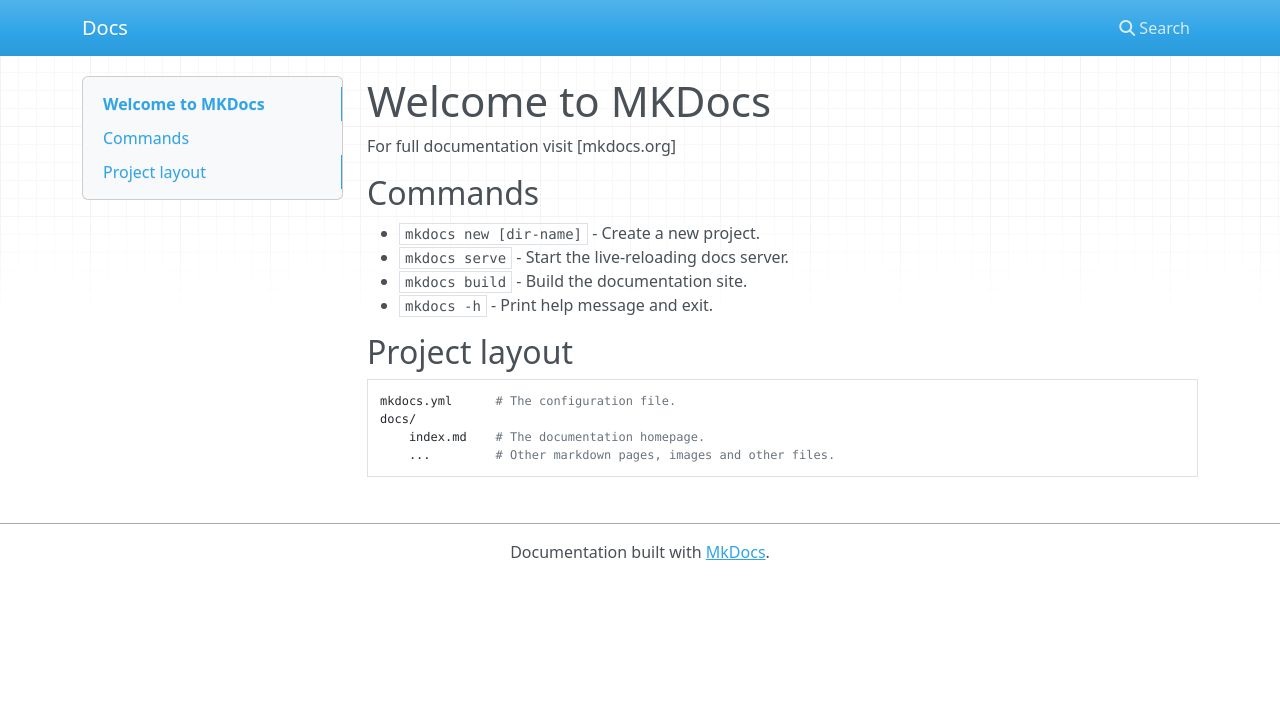
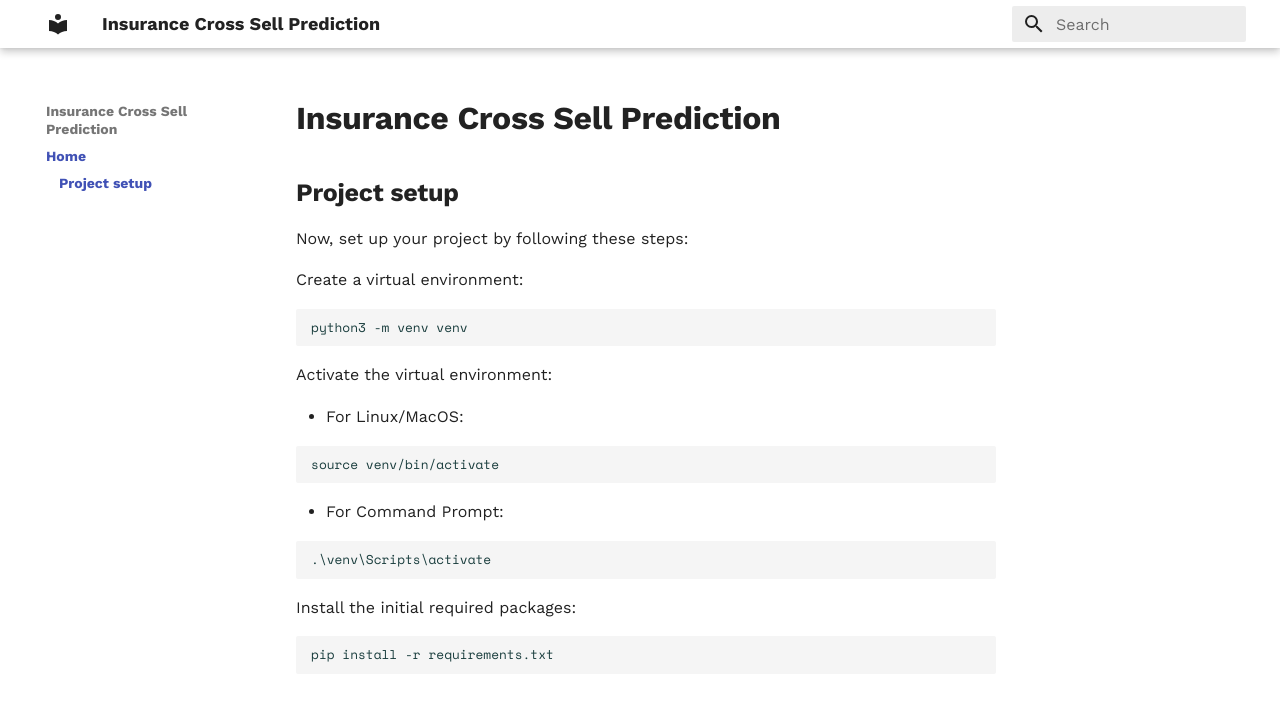
Before and after one commit to yamalies/CrossSell_Predictor, an MkDocs documentation site: the page built from docs/index.md, in a window 1280 px wide. Shown: the top 701 px of the page. Built offline with MkDocs 1.6.1 and Material for MkDocs 9.7.7, drawn with Linux system fonts in a browser that asks for light colours; nearby versions of some CDN libraries; some of the changed text lies outside the part shown.

Commit message:
add workflows

````diff
--- /dev/null
+++ b/docs/css/extra.css
@@ -0,0 +1,54 @@
+
+.md-typeset h1 {
+    font-weight: 800;
+    color: #222;
+    margin-bottom: -0.25rem;
+}
+
+.md-typeset h2,
+.md-typeset h3 {
+    font-weight: 600;
+    color: #222;
+}
+
+
+.md-typeset pre {
+    display: flex;
+}
+
+.md-typeset code {
+    font-size: .8em;
+    background-color: #f5f5f5;
+    color: #193d3d;
+    min-width: 35rem;
+    flex-shrink: 1;
+}
+
+
+.md-typeset > h1, .md-typeset > h2, .md-typeset > h3, .md-typeset > p, .md-typeset > ul, .md-typeset > ol, .md-typeset > blockquote, .md-typeset > div.admonition {
+    max-width: 35rem;
+}
+
+.md-typeset blockquote {
+    font-size: 1.0rem;
+    font-weight: 300;
+}
+
+
+.newline {
+    line-height: 0 !important;
+}
+
+.inline-input,
+.default-text {
+    display: inline-block !important;
+}
+
+.md-header, .md-footer, .md-footer-meta {
+    color: #222;
+    background-color: white;
+}
+
+.md-nav__link--active {
+    font-weight: 600;
+}
--- a/docs/index.md
+++ b/docs/index.md
@@ -1,16 +1,25 @@
-# Welcome to MKDocs
+# Insurance Cross Sell Prediction
 
-For full documentation visit [mkdocs.org]
+## **Project setup**
+Now, set up your project by following these steps:
 
-## Commands
-- `mkdocs new [dir-name]` - Create a new project.
-- `mkdocs serve` - Start the live-reloading docs server.
-- `mkdocs build` - Build the documentation site.
-- `mkdocs -h` - Print help message and exit.
+Create a virtual environment:
+```bash
+python3 -m venv venv
+```
 
-## Project layout
+Activate the virtual environment:
 
-    mkdocs.yml      # The configuration file.
-    docs/
-        index.md    # The documentation homepage.
-        ...         # Other markdown pages, images and other files.
+- For Linux/MacOS:
+```bash
+source venv/bin/activate
+```
+- For Command Prompt:
+```bash
+.\venv\Scripts\activate
+```
+
+Install the initial required packages:
+```bash
+pip install -r requirements.txt
+```
--- a/mkdocs.yml
+++ b/mkdocs.yml
@@ -1 +1,20 @@
-site_name: Docs
+site_name: Insurance Cross Sell Prediction
+site_description: A machine learning projects.
+theme:
+  name: material
+  language: en
+  palette:
+    - scheme: default
+      primary: white
+  font:
+    text: Work Sans
+    code: Space Mono
+  features:
+    - navigation.instant
+    - toc.integrate
+
+nav:
+  - Home: index.md
+
+extra_css:
+  - css/extra.css
````
